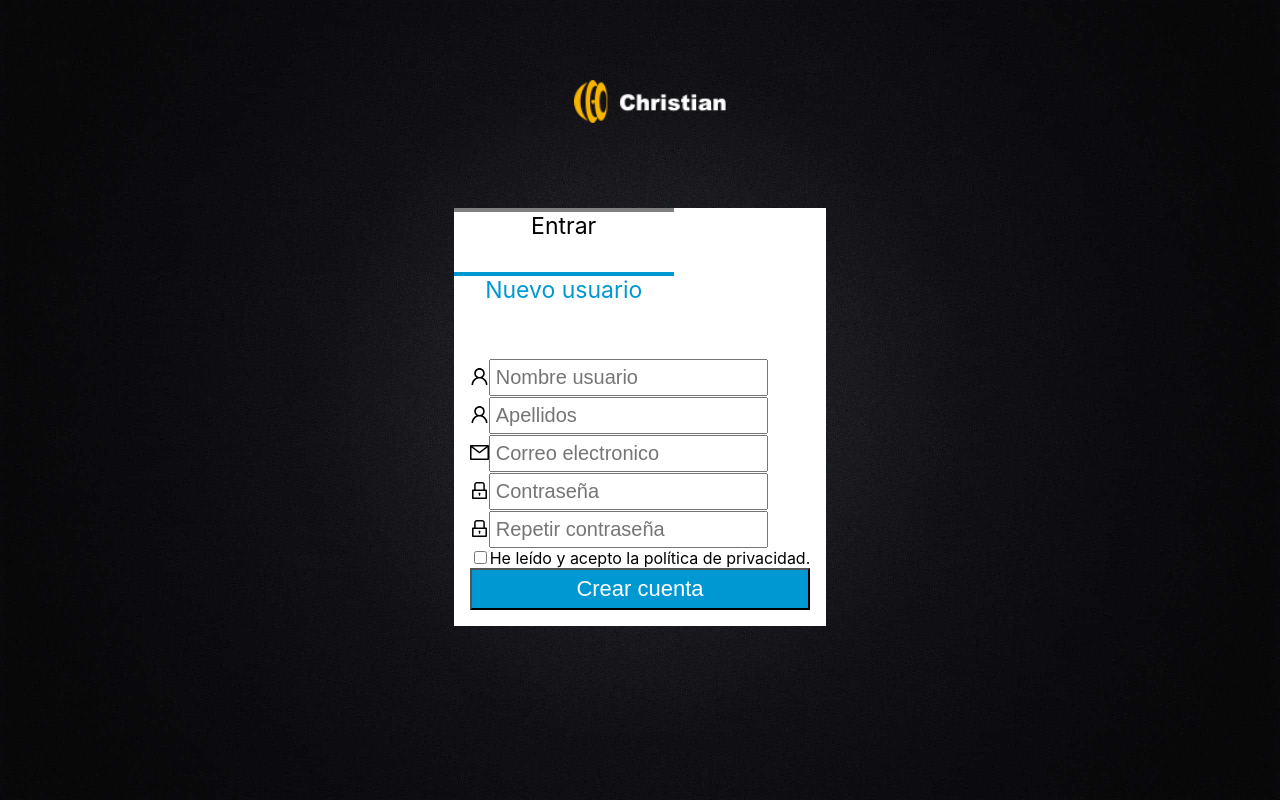
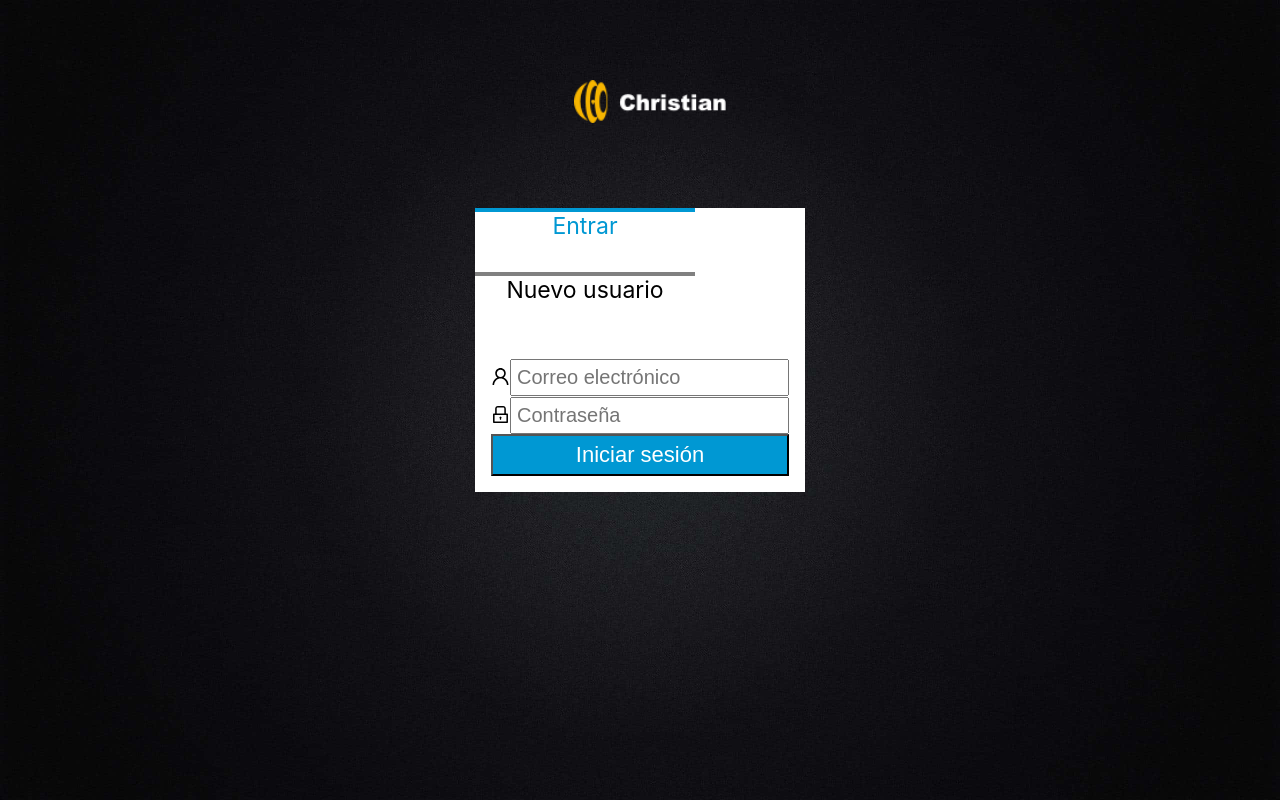
Before and after one commit to Luiggi13/clientR, a React (Create React App) app: page /admin/login in a window 1280 px wide. Built offline with nearby package versions, Linux system fonts and the light colour scheme; the HTML template or start-up script is replaced by a standard one.

Commit message:
layout LoginForm & scss

```diff
--- /dev/null
+++ b/src/components/Admin/LoginForm/LoginForm.js
@@ -0,0 +1,35 @@
+import React from 'react';
+import { Form, Input, Button, notification } from "antd";
+import { SmileOutlined, MailOutlined, UserOutlined, LockOutlined } from '@ant-design/icons';
+
+import "./LoginForm.scss"
+
+export default function LoginForm() {
+    return (
+        <Form className="login-form">
+            <Form.Item>
+                <Input
+                    prefix={<UserOutlined />}
+                    type="email"
+                    name="email"
+                    placeholder="Correo electrónico"
+                    className="login-form__input"
+                />
+            </Form.Item>
+            <Form.Item>
+                <Input
+                    prefix={<LockOutlined />}
+                    type="password"
+                    name="password"
+                    placeholder="Contraseña"
+                    className="login-form__input"
+                />
+            </Form.Item>
+            <Form.Item>
+                <Button htmlType="submit" className="login-form__button">
+                    Iniciar sesión
+                </Button>
+            </Form.Item>
+        </Form>
+    )
+}
--- /dev/null
+++ b/src/components/Admin/LoginForm/LoginForm.scss
@@ -0,0 +1,48 @@
+@import "../../../scss/index.scss";
+
+.login-form {
+    .ant-form-item:last-of-type{
+        margin: 0;
+    }
+    &__input {
+        .ant-input-prefix {
+            svg {
+                font-size: 0em + 19px / $defaultFontSize;
+            }
+        }
+        input {
+            font-size: 0em + 20px / $defaultFontSize;
+            padding: 5px  !important;
+            &:focus {
+                border-color: $primary-color;
+                box-shadow: none!important;
+            }
+        }
+        .ant-input-prefix {
+            span {
+                &.anticon {
+                    margin-top: 9px;
+                }
+
+            }
+        }
+    }
+    &__button {
+        width: 100%;
+        font-size: 0em + 22px / $defaultFontSize;
+        background-color: $primary-color;
+        color: $font-light;
+        height: 42px;
+        &:hover {
+            background-color: $primary-color-hover;
+            color: $font-light;
+        }
+        &:focus,
+        &:active {
+            background-color: $primary-color;
+            color: $font-light;
+            border: 0;
+        }
+    }
+
+}
--- /dev/null
+++ b/src/components/Admin/LoginForm/index.js
@@ -0,0 +1 @@
+export  { default } from "./LoginForm";
--- a/src/components/Admin/RegisterForm/RegisterForm.js
+++ b/src/components/Admin/RegisterForm/RegisterForm.js
@@ -125,7 +125,7 @@ export default function RegisterForm() {
       <Form.Item>
         <Input
           prefix={<UserOutlined />}
-          type="name"
+          type="text"
           name="name"
           placeholder="Nombre usuario"
           className="register-form__input"
@@ -136,7 +136,7 @@ export default function RegisterForm() {
       <Form.Item>
         <Input
           prefix={<UserOutlined />}
-          type="lastname"
+          type="text"
           name="lastname"
           placeholder="Apellidos"
           className="register-form__input"
--- a/src/pages/Admin/Admin.js
+++ b/src/pages/Admin/Admin.js
@@ -1,6 +1,6 @@
 import React from 'react';
 
-export default function Admin () {
+export default function Admin() {
     return(
         <div>
             <h1>estamos en admin</h1>
--- a/src/pages/Admin/SignIn/SignIn.js
+++ b/src/pages/Admin/SignIn/SignIn.js
@@ -3,6 +3,7 @@ import { Layout, Tabs} from "antd";
 import { Redirect } from 'react-router-dom';
 import Cllansola from "../../../assets/img/png/cllansola.png"
 import RegisterForm from "../../../components/Admin/RegisterForm";
+import LoginForm from "../../../components/Admin/LoginForm";
 
 
 import "./SignIn.scss"
@@ -18,9 +19,9 @@ export default function SignIn () {
                     <img className="menu-top__left-logo" src={Cllansola} alt="Christian Llansola Llopis"/>
                 </h1>
                 <div className="sign-in__content-tabs">
-                    <Tabs type="card" defaultActiveKey="2">
+                    <Tabs type="card" defaultActiveKey="1">
                         <TabPane tab={<span>Entrar</span>} key ="1">
-                            Componente LoginForm
+                            <LoginForm />
                         </TabPane>
                         <TabPane tab={<span>Nuevo usuario</span>} key ="2" >
                             <RegisterForm />
```
